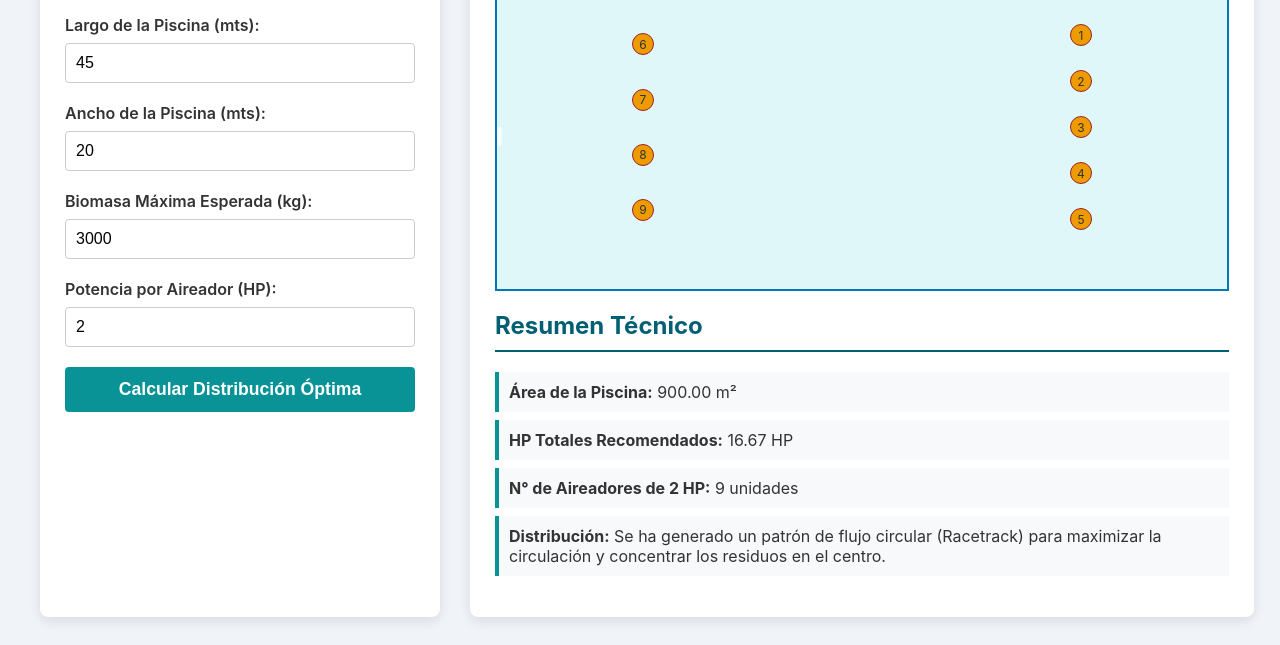
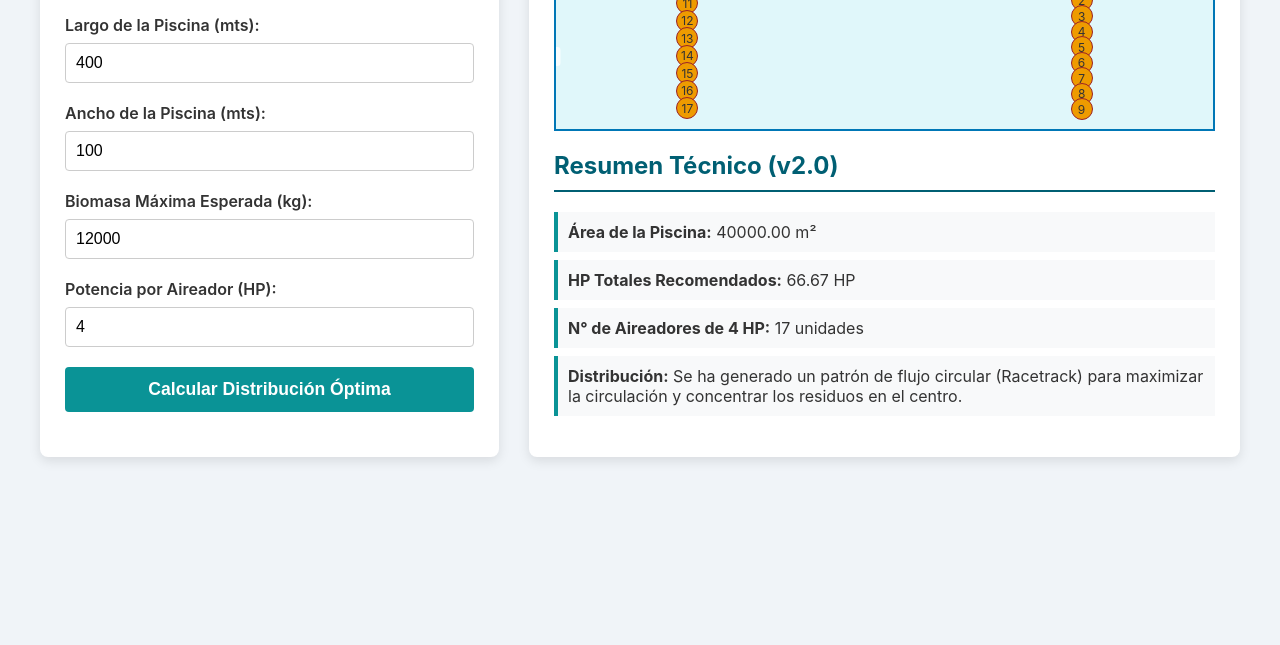
Before and after one commit to jaimepaz80/Optimizador-de-Aireacion-Inteligente, a plain HTML site: page index.html in a window 1280 px wide. Shown: the part 171-816 px from the top of the page. Drawn offline with Linux system fonts and the light colour scheme.

Commit message:
Update index.html

```diff
--- a/index.html
+++ b/index.html
@@ -3,7 +3,7 @@
 <head>
     <meta charset="UTF-8">
     <meta name="viewport" content="width=device-width, initial-scale=1.0">
-    <title>Optimizador de Aireación Inteligente</title>
+    <title>Optimizador de Aireación v2.0</title>
     <style>
         body {
             font-family: -apple-system, BlinkMacSystemFont, "Segoe UI", Roboto, Helvetica, Arial, sans-serif;
@@ -17,6 +17,7 @@
         }
         .container {
             display: flex;
+            flex-wrap: wrap;
             gap: 30px;
             width: 100%;
             max-width: 1200px;
@@ -30,9 +31,11 @@
         .config-panel {
             flex-basis: 350px;
             flex-shrink: 0;
+            flex-grow: 1;
         }
         .results-panel {
-            flex-grow: 1;
+            flex-basis: 500px;
+            flex-grow: 2;
         }
         h1, h2 {
             color: #005f73;
@@ -140,19 +143,19 @@
             <div id="config-form">
                 <div class="form-group">
                     <label for="length">Largo de la Piscina (mts):</label>
-                    <input type="number" id="length" value="45">
+                    <input type="number" id="length" value="400">
                 </div>
                 <div class="form-group">
                     <label for="width">Ancho de la Piscina (mts):</label>
-                    <input type="number" id="width" value="20">
+                    <input type="number" id="width" value="100">
                 </div>
                 <div class="form-group">
                     <label for="biomass">Biomasa Máxima Esperada (kg):</label>
-                    <input type="number" id="biomass" value="3000">
+                    <input type="number" id="biomass" value="12000">
                 </div>
                 <div class="form-group">
                     <label for="hp">Potencia por Aireador (HP):</label>
-                    <input type="number" id="hp" value="2">
+                    <input type="number" id="hp" value="4">
                 </div>
                 <button onclick="calculate()">Calcular Distribución Óptima</button>
             </div>
@@ -180,20 +183,19 @@
                 return;
             }
 
-            // 2. LÓGICA DE CÁLCULO (EL "CEREBRO" EXPERTO)
-            const KG_PER_HP = 180; // Regla estándar: 1 HP puede soportar aprox. 180 kg de biomasa.
+            // 2. LÓGICA DE CÁLCULO
+            const KG_PER_HP = 180;
             const totalHpNeeded = biomass / KG_PER_HP;
             const numAerators = Math.ceil(totalHpNeeded / hpPerAerator);
 
             const area = length * width;
             const poolContainer = document.getElementById('pool-container');
             const summaryDiv = document.getElementById('summary');
-            poolContainer.innerHTML = ''; // Limpiar resultados anteriores
+            poolContainer.innerHTML = '';
 
             // 3. LÓGICA DE DIBUJO Y POSICIONAMIENTO
-            // Escalar el dibujo para que quepa en la pantalla
             const aspectRatio = width / length;
-            const containerWidth = poolContainer.parentElement.clientWidth - 40; // Ancho del panel de resultados
+            const containerWidth = poolContainer.parentElement.clientWidth - 40;
             let displayWidth = containerWidth;
             let displayHeight = displayWidth * aspectRatio;
 
@@ -205,35 +207,38 @@
             poolContainer.style.width = `${displayWidth}px`;
             poolContainer.style.height = `${displayHeight}px`;
 
-            // Posicionamiento de aireadores para efecto "Racetrack"
             let side1Count = Math.ceil(numAerators / 2);
             let side2Count = Math.floor(numAerators / 2);
 
-            const marginFromShortWall = 0.15; // 15% del largo
-            const marginFromLongWall = 0.20;  // 20% del ancho
+            // ==================== CAMBIO CLAVE AQUÍ ====================
+            // Reducimos el margen para una mejor distribución en piscinas grandes.
+            const marginFromShortWall = 0.075; // ANTES ERA 0.15 (15%)
+            // ==========================================================
 
-            // Colocar aireadores en el lado 1 (derecha, empujando hacia arriba)
+            const marginFromLongWall = 0.20;
+
+            // Colocar aireadores en el lado 1 (derecha)
             for (let i = 0; i < side1Count; i++) {
-                const topPercent = (1 - marginFromShortWall) * 100 * (i + 1) / (side1Count + 1) + (marginFromShortWall * 50);
+                // Se usa una fórmula más simple para distribuir uniformemente en el espacio disponible
+                const topPercent = (100 * (1 - 2 * marginFromShortWall) * (i + 0.5) / side1Count) + (100 * marginFromShortWall);
                 const leftPercent = 100 - (marginFromLongWall * 100);
                 createAerator(poolContainer, topPercent, leftPercent, i + 1);
             }
 
-            // Colocar aireadores en el lado 2 (izquierda, empujando hacia abajo)
+            // Colocar aireadores en el lado 2 (izquierda)
             for (let i = 0; i < side2Count; i++) {
-                const topPercent = (1 - marginFromShortWall) * 100 * (i + 1) / (side2Count + 1) + (marginFromShortWall * 50);
+                const topPercent = (100 * (1 - 2 * marginFromShortWall) * (i + 0.5) / side2Count) + (100 * marginFromShortWall);
                 const leftPercent = marginFromLongWall * 100;
                 createAerator(poolContainer, topPercent, leftPercent, side1Count + i + 1);
             }
 
-            // Añadir etiquetas de dimensiones
-            addLabel(poolContainer, `${length} mts`, '50%', '-20px', true);
+            addLabel(poolContainer, `${length} mts`, '50%', '-25px', true);
             addLabel(poolContainer, `${width} mts`, '-25px', '50%', false);
 
 
             // 4. MOSTRAR RESUMEN
             summaryDiv.innerHTML = `
-                <h2>Resumen Técnico</h2>
+                <h2>Resumen Técnico (v2.0)</h2>
                 <ul>
                     <li><strong>Área de la Piscina:</strong> ${area.toFixed(2)} m²</li>
                     <li><strong>HP Totales Recomendados:</strong> ${totalHpNeeded.toFixed(2)} HP</li>
@@ -252,7 +257,7 @@
                 ${number}
                 <span class="tooltip">
                     Dist. pared larga: ${(document.getElementById('width').value * 0.20).toFixed(1)}m<br>
-                    Dist. pared corta: variable
+                    Modelo v2.0
                 </span>
             `;
             container.appendChild(aerator);
@@ -272,9 +277,7 @@
             container.appendChild(label);
         }
 
-        // Ejecutar cálculo al cargar la página con valores iniciales
         window.onload = calculate;
-
     </script>
 
 </body>
```
